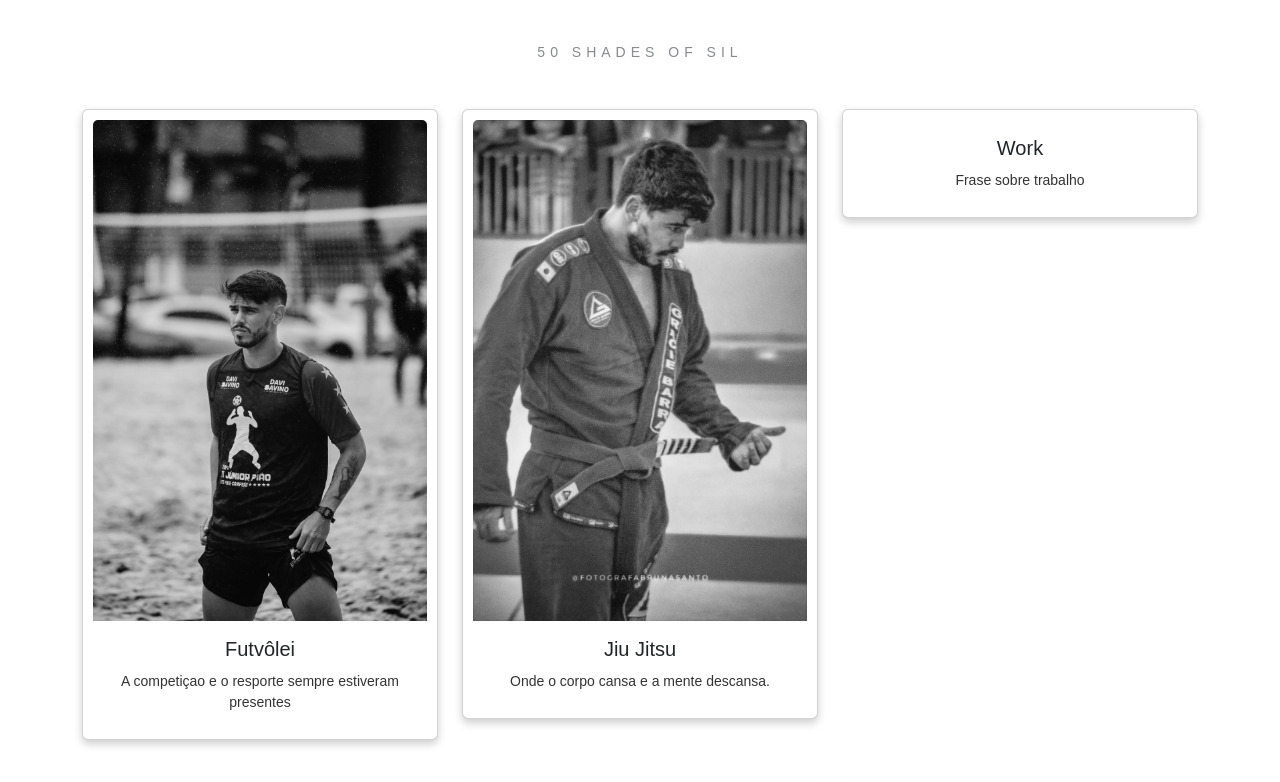
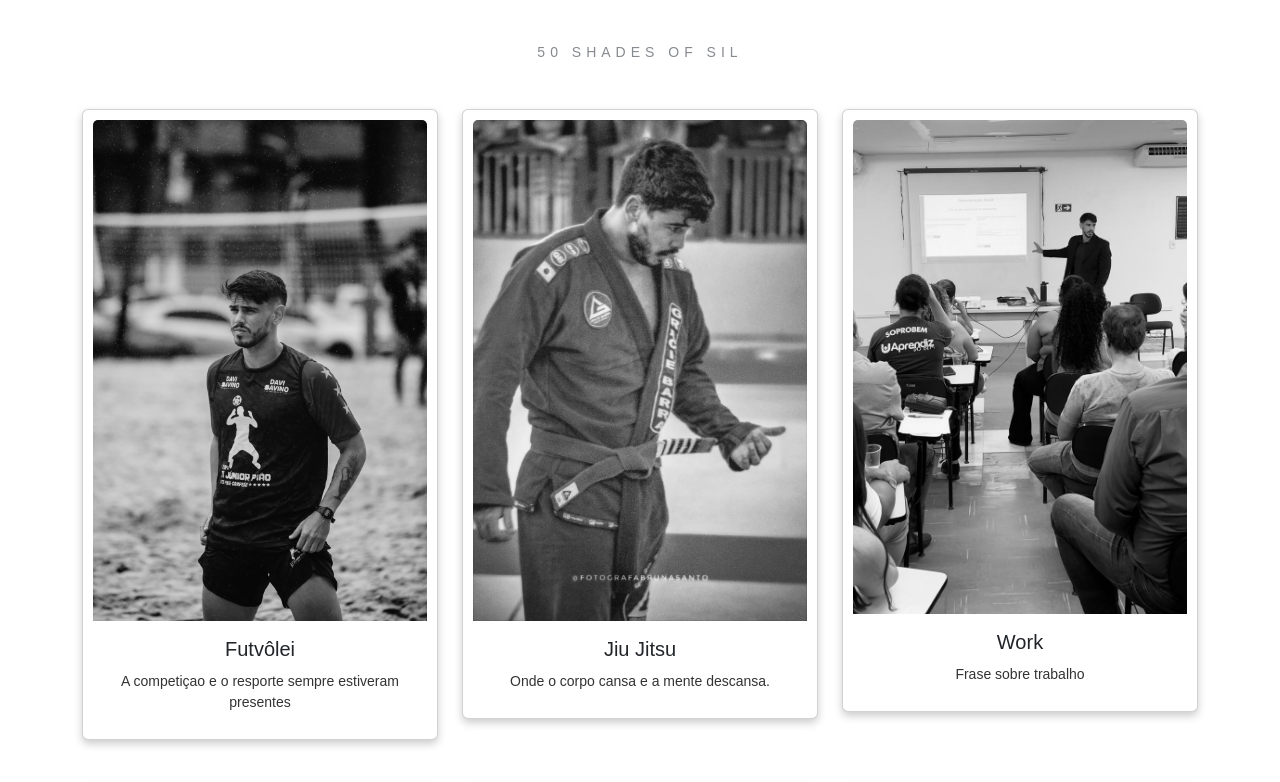
Before and after one commit to SilvestreL/Silvestre-Dev-Page, a Next.js app in the folder silvestre-dev-page/: page /about in a window 1280 px wide. Shown: the part 680-1462 px from the top of the page. Built offline with nearby package versions, Linux system fonts and the light colour scheme.

Commit message:
fix photo
a

```diff
--- a/silvestre-dev-page/src/pages/about.js
+++ b/silvestre-dev-page/src/pages/about.js
@@ -16,6 +16,7 @@ const About = () => {
       text: "Onde o corpo cansa e a mente descansa.",
     },
     {
+      imgSrc: "/images/palestra3.jpg",
       title: "Work",
       text: "Frase sobre trabalho",
     },
```
